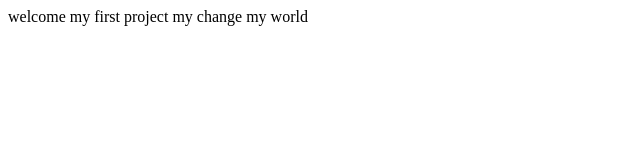
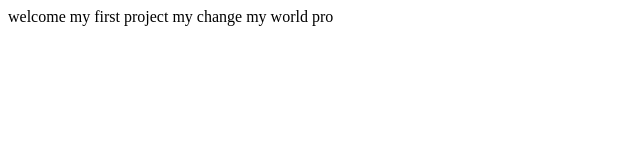
Before and after one commit to sinthujacsc/Project1, a plain HTML site: page index.html in a window 1280 px wide. Shown: the full height of the page, 0-640 px from the left. Drawn offline with Linux system fonts and the light colour scheme.

Commit message:
first second in branch v.1.0f1

```diff
--- a/index.html
+++ b/index.html
@@ -6,5 +6,6 @@
    my first project
    my change
    my world
+   pro
 </body>
 </html>
```
